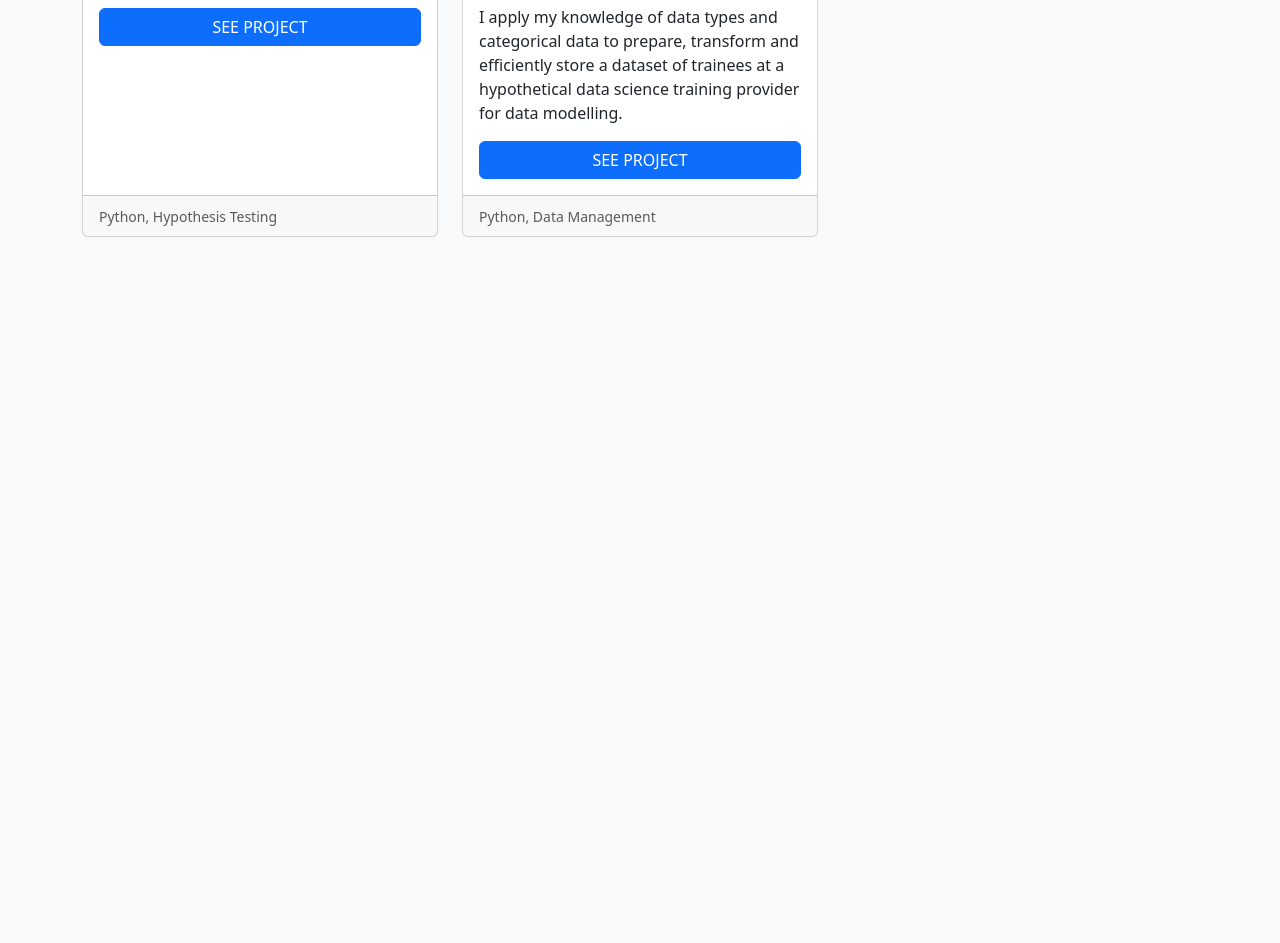
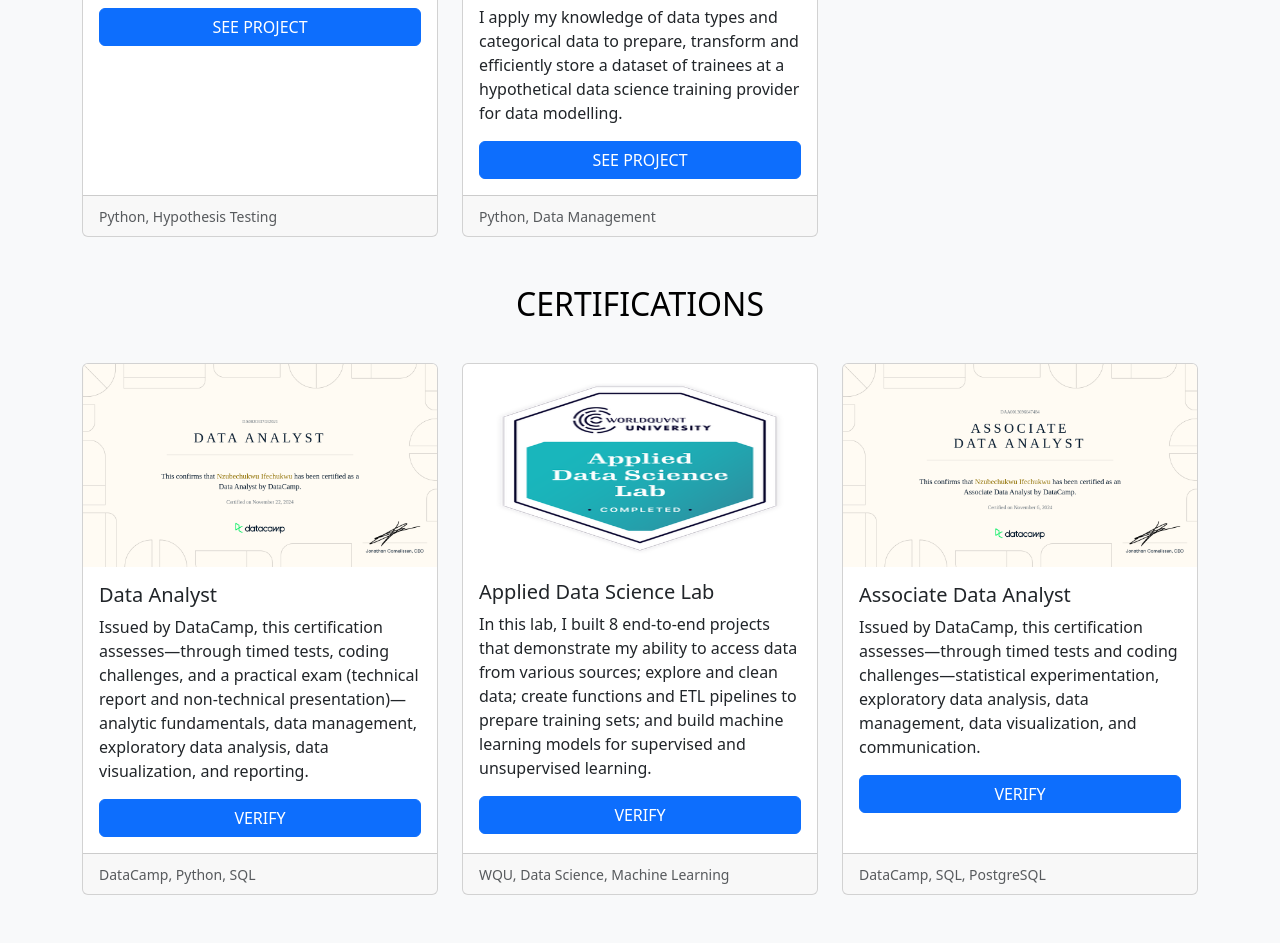
Before and after one commit to nzubeifechukwu/data-portfolio, a plain HTML site: page index.html in a window 1280 px wide. Shown: the part 1567-2510 px from the top of the page. Before the commit the page ends 1852 px from the top, so only its background shows below. Drawn offline with nearby package versions, Linux system fonts and the light colour scheme.

Commit message:
Build certifications section

```diff
--- a/index.html
+++ b/index.html
@@ -72,7 +72,7 @@
           >
         </p>
       </section>
-      <section id="id" class="container pb-5">
+      <section id="projects" class="container pb-5">
         <h2 class="text-center">PROJECTS</h2>
         <div class="row row-cols-1 row-cols-md-3 row-cols-sm-2 g-4 mt-3">
           <div class="col">
@@ -211,6 +211,97 @@
           </div>
         </div>
       </section>
+      <section id="certifications" class="container pb-5">
+        <h2 class="text-center">CERTIFICATIONS</h2>
+        <div class="row row-cols-1 row-cols-md-3 row-cols-sm-2 g-4 mt-3">
+          <div class="col">
+            <div class="card h-100">
+              <img
+                src="assets/datacamp-da.png"
+                class="card-img-top"
+                alt="farmer_in_a_field"
+              />
+              <div class="card-body">
+                <h5 class="card-title">Data Analyst</h5>
+                <p class="card-text">
+                  Issued by DataCamp, this certification assesses—through timed
+                  tests, coding challenges, and a practical exam (technical
+                  report and non-technical presentation)—analytic fundamentals,
+                  data management, exploratory data analysis, data
+                  visualization, and reporting.
+                </p>
+                <a
+                  href="https://github.com/nzubeifechukwu/predictive-modeling-agric/blob/main/predictive_modeling_agric.ipynb"
+                  class="btn btn-primary d-block"
+                  >VERIFY</a
+                >
+              </div>
+              <div class="card-footer">
+                <small class="text-body-secondary">DataCamp, Python, SQL</small>
+              </div>
+            </div>
+          </div>
+          <div class="col">
+            <div class="card h-100">
+              <img
+                src="assets/wqu-ds-lab.png"
+                class="card-img-top"
+                height="200"
+                alt="soccer-pitch"
+              />
+              <div class="card-body">
+                <h5 class="card-title">Applied Data Science Lab</h5>
+                <p class="card-text">
+                  In this lab, I built 8 end-to-end
+                  projects that demonstrate my ability to
+                  access data from various sources; explore and clean data; create
+                  functions and ETL pipelines to prepare training sets; and build
+                  machine learning models for supervised and unsupervised
+                  learning.
+                </p>
+                <a
+                  href="https://github.com/nzubeifechukwu/hypothesis-testing-men-women-soccer/blob/main/hypothesis_testing_soccer.ipynb"
+                  class="btn btn-primary d-block"
+                  >VERIFY</a
+                >
+              </div>
+              <div class="card-footer">
+                <small class="text-body-secondary"
+                  >WQU, Data Science, Machine Learning</small
+                >
+              </div>
+            </div>
+          </div>
+          <div class="col">
+            <div class="card h-100">
+              <img
+                src="assets/datacamp-ass-da.png"
+                class="card-img-top"
+                alt="two ladies"
+              />
+              <div class="card-body">
+                <h5 class="card-title">Associate Data Analyst</h5>
+                <p class="card-text">
+                  Issued by DataCamp, this certification assesses—through timed
+                  tests and coding challenges—statistical experimentation,
+                  exploratory data analysis, data management, data
+                  visualization, and communication.
+                </p>
+                <a
+                  href="https://github.com/nzubeifechukwu/customer-analytics/blob/main/customer_analytics.ipynb"
+                  class="btn btn-primary d-block"
+                  >VERIFY</a
+                >
+              </div>
+              <div class="card-footer">
+                <small class="text-body-secondary"
+                  >DataCamp, SQL, PostgreSQL</small
+                >
+              </div>
+            </div>
+          </div>
+        </div>
+      </section>
     </main>
     <footer></footer>
     <script
```
Also changed, not shown: assets/DA_-_Badge_with_outline.avif (added), assets/DA_Associate_-_badge_with_outline.avif (added), assets/datacamp-ass-da.png (added), assets/datacamp-da.png (added), assets/wqu-ds-lab.png (added).
